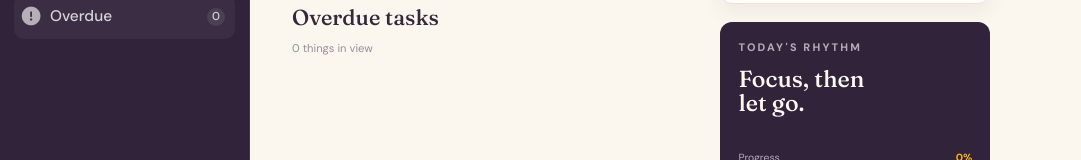
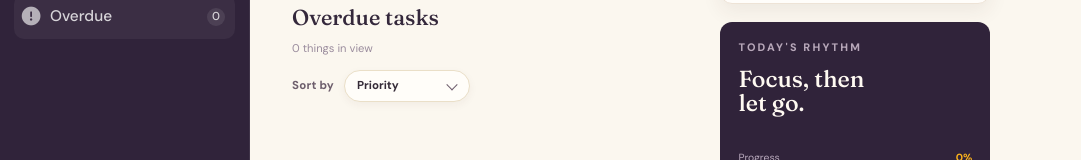
Before and after one commit to emperorfrost17-png/Task-Manger-App, a React (Vite) app in the folder task-manager-app/: page /overdue in a window 1280 px wide. Shown: the part 342-502 px from the top of the page, without its empty margins (0-1081 px from the left). Built offline with nearby package versions, Linux system fonts and the light colour scheme.

Commit message:
made sorting work for all pages

```diff
--- a/task-manager-app/src/App.jsx
+++ b/task-manager-app/src/App.jsx
@@ -1,5 +1,6 @@
 import { Routes, Route } from "react-router";
 import { useState, useEffect } from "react";
+import dayjs from "dayjs";
 import { AllTasks } from "./Task-Pages/All-Tasks/AllTasks";
 import { ActiveTasks } from "./Task-Pages/ActiveTasks";
 import { CompletedTasks } from "./Task-Pages/CompletedTasks";
@@ -64,7 +65,7 @@ function App() {
       return priorityOrder[a.priority] - priorityOrder[b.priority];
     }
     if (sortBy === "dueDate") {
-      return new Date(a.dueDate) - new Date(b.dueDate);
+      return dayjs(a.dueDate).diff(dayjs(b.dueDate));
     }
     if (sortBy === "title") {
       return a.title.localeCompare(b.title);
@@ -131,6 +132,9 @@ function App() {
               setOpenMenuId={setOpenMenuId}
               handleDeleteTask={handleDeleteTask}
               handleCompletedTasks={handleCompletedTasks}
+              handleSortChange={handleSortChange}
+              sortBy={sortBy}
+              sortedTasks={sortedTasks}
             />
           }
         />
@@ -146,6 +150,9 @@ function App() {
               handleDeleteTask={handleDeleteTask}
               handleCompletedTasks={handleCompletedTasks}
               handleClearCompletedTasks={handleClearCompletedTasks}
+              handleSortChange={handleSortChange}
+              sortBy={sortBy}
+              sortedTasks={sortedTasks}
             />
           }
         />
@@ -160,6 +167,9 @@ function App() {
               setOpenMenuId={setOpenMenuId}
               handleDeleteTask={handleDeleteTask}
               handleCompletedTasks={handleCompletedTasks}
+              handleSortChange={handleSortChange}
+              sortBy={sortBy}
+              sortedTasks={sortedTasks}
             />
           }
         />
--- a/task-manager-app/src/Task-Pages/ActiveTasks.jsx
+++ b/task-manager-app/src/Task-Pages/ActiveTasks.jsx
@@ -1,6 +1,7 @@
 import { Sidebar } from "../components/Sidebar";
 import { Header } from "../components/Header";
-import {Completion} from "../components/Completion";
+import { Completion } from "../components/Completion";
+import { Sorting } from "../components/Sorting";
 import dayjs from "dayjs";
 
 export function ActiveTasks({
@@ -11,8 +12,10 @@ export function ActiveTasks({
   handleCompletedTasks,
   openMenuId,
   setOpenMenuId,
+  handleSortChange,
+  sortBy,
+  sortedTasks,
 }) {
-
   return (
     <>
       <title>Active Tasks</title>
@@ -20,7 +23,10 @@ export function ActiveTasks({
       <div className="app-shell">
         <Sidebar tasks={tasks} onOpenTaskModal={onOpenTaskModal} />
         <main className="main-content">
-          <Header onOpenTaskModal={onOpenTaskModal} currentPage="Active tasks" />
+          <Header
+            onOpenTaskModal={onOpenTaskModal}
+            currentPage="Active tasks"
+          />
           <div className="workspace-area">
             <section className="body-main">
               <p className="date-label">{dayjs().format("dddd, MMMM D")}</p>
@@ -42,14 +48,16 @@ export function ActiveTasks({
                     view
                   </p>
                 </div>
-
               </div>
-
+              <Sorting
+                handleSortChange={handleSortChange}
+                sortBy={sortBy}
+              />
               <div className="task-list">
                 {/*
                     Filter the tasks to only show those with a status of "active"
                   */}
-                {tasks
+                {sortedTasks
                   .filter((task) => !task.completed)
                   .map((task) => {
                     return (
@@ -63,7 +71,9 @@ export function ActiveTasks({
                           <h3>{task.title}</h3>
                           <p>{task.description}</p>
                           <div className="task-meta">
-                            <span className={`priority-tag priority-tag-${task.priority}`}>
+                            <span
+                              className={`priority-tag priority-tag-${task.priority}`}
+                            >
                               {task.priority}
                             </span>
                             <span>{dayjs(task.dueDate).format("MMM D")}</span>
@@ -84,7 +94,10 @@ export function ActiveTasks({
 
                         {openMenuId === task.id && (
                           <div className="task-options-menu" aria-hidden="true">
-                            <button type="button" onClick={() => onOpenEditTaskModal(task)}>
+                            <button
+                              type="button"
+                              onClick={() => onOpenEditTaskModal(task)}
+                            >
                               <span aria-hidden="true">✎</span> Edit
                             </button>
                             <button
--- a/task-manager-app/src/Task-Pages/All-Tasks/AllTasks.jsx
+++ b/task-manager-app/src/Task-Pages/All-Tasks/AllTasks.jsx
@@ -68,7 +68,7 @@ export function AllTasks({
                   </button>
                 </div>
               </div>
-              <Sorting tasks={tasks} handleSortChange={handleSortChange} sortBy={sortBy} />
+              <Sorting  handleSortChange={handleSortChange} sortBy={sortBy} />
               <div className="task-list">
                 {sortedTasks.map((task) => {
                   return (
--- a/task-manager-app/src/Task-Pages/CompletedTasks.jsx
+++ b/task-manager-app/src/Task-Pages/CompletedTasks.jsx
@@ -1,6 +1,7 @@
 import { Header } from "../components/Header";
 import { Sidebar } from "../components/Sidebar";
 import { Completion } from "../components/Completion";
+import { Sorting } from "../components/Sorting";
 
 import dayjs from "dayjs";
 export function CompletedTasks({
@@ -12,6 +13,9 @@ export function CompletedTasks({
   handleClearCompletedTasks,
   openMenuId,
   setOpenMenuId,
+  sortBy,
+  handleSortChange,
+  sortedTasks,
 }) {
 
   return (
@@ -53,12 +57,15 @@ export function CompletedTasks({
 
                 </div>
               </div>
-
+              <Sorting
+                handleSortChange={handleSortChange}
+                sortBy={sortBy}
+              />
               <div className="task-list">
                 {/*
                     Filter the tasks to only show those with a status of "active"
                   */}
-                {tasks
+                {sortedTasks
                   .filter((task) => task.completed)
                   .map((task) => {
                     return (
--- a/task-manager-app/src/Task-Pages/OverdueTasks.jsx
+++ b/task-manager-app/src/Task-Pages/OverdueTasks.jsx
@@ -1,6 +1,7 @@
 import { Sidebar } from "../components/Sidebar";
 import { Header } from "../components/Header";
 import { Completion } from "../components/Completion";
+import { Sorting } from "../components/Sorting";
 import dayjs from "dayjs";
 export function OverdueTasks({
   tasks,
@@ -10,6 +11,9 @@ export function OverdueTasks({
   handleCompletedTasks,
   openMenuId,
   setOpenMenuId,
+  handleSortChange,
+  sortBy,
+  sortedTasks,
 }) {
   return (
     <>
@@ -47,12 +51,15 @@ export function OverdueTasks({
                   </p>
                 </div>
               </div>
-
+              <Sorting
+                handleSortChange={handleSortChange}
+                sortBy={sortBy}
+              />
               <div className="task-list">
                 {/*
                     Filter the tasks to only show those with a status of "active"
                   */}
-                {tasks
+                {sortedTasks
                   // Filter the tasks to only show those that are overdue and not completed
                   //I added 'day' after dayjs() to ensure that the comparison is done at the day level, ignoring the time aspect.
                   .filter(
@@ -61,7 +68,7 @@ export function OverdueTasks({
                       !task.completed,
                   )
                   .map((task) => {
-                    const TimeDifferenceMs = dayjs().valueOf() - task.dueDate;
+                    const TimeDifferenceMs = dayjs().valueOf() - dayjs(task.dueDate).valueOf();
                     const TimeDifferenceDays = Math.floor(
                       TimeDifferenceMs / (1000 * 60 * 60 * 24),
                     );
```
